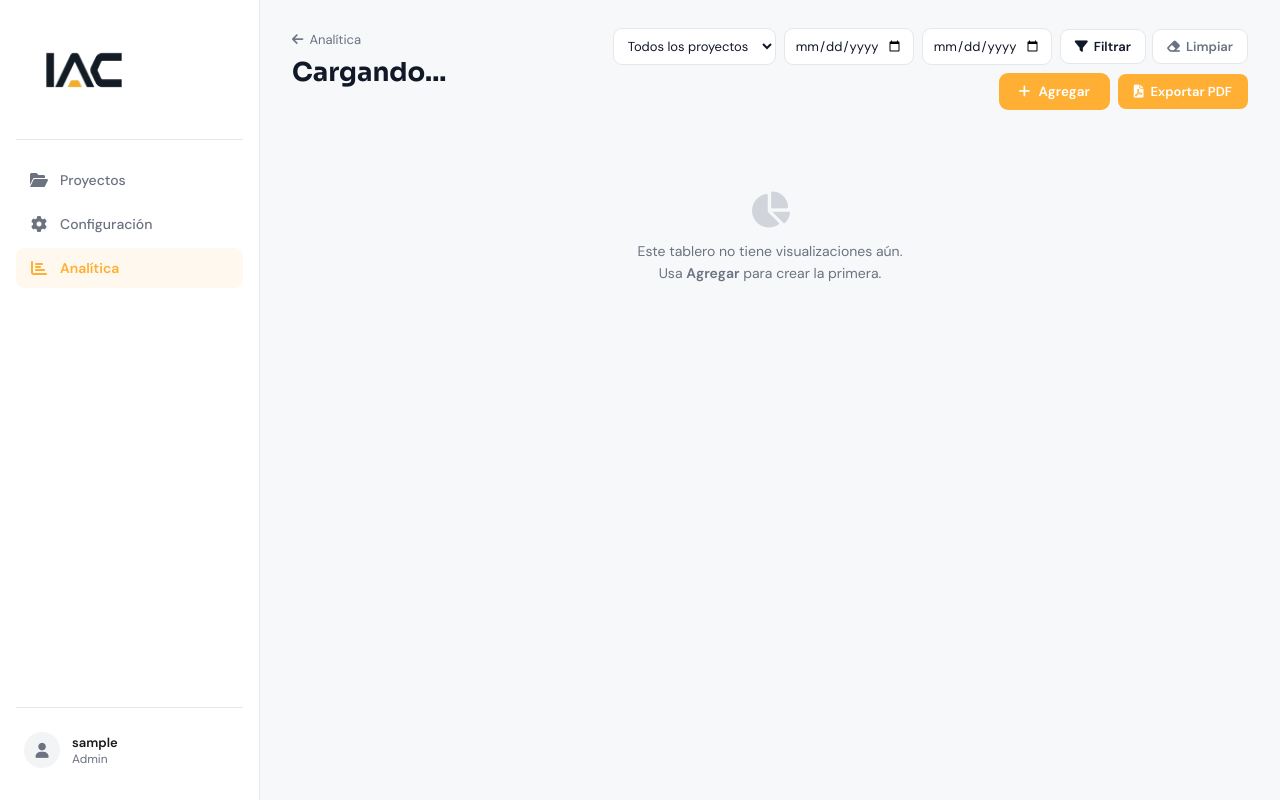
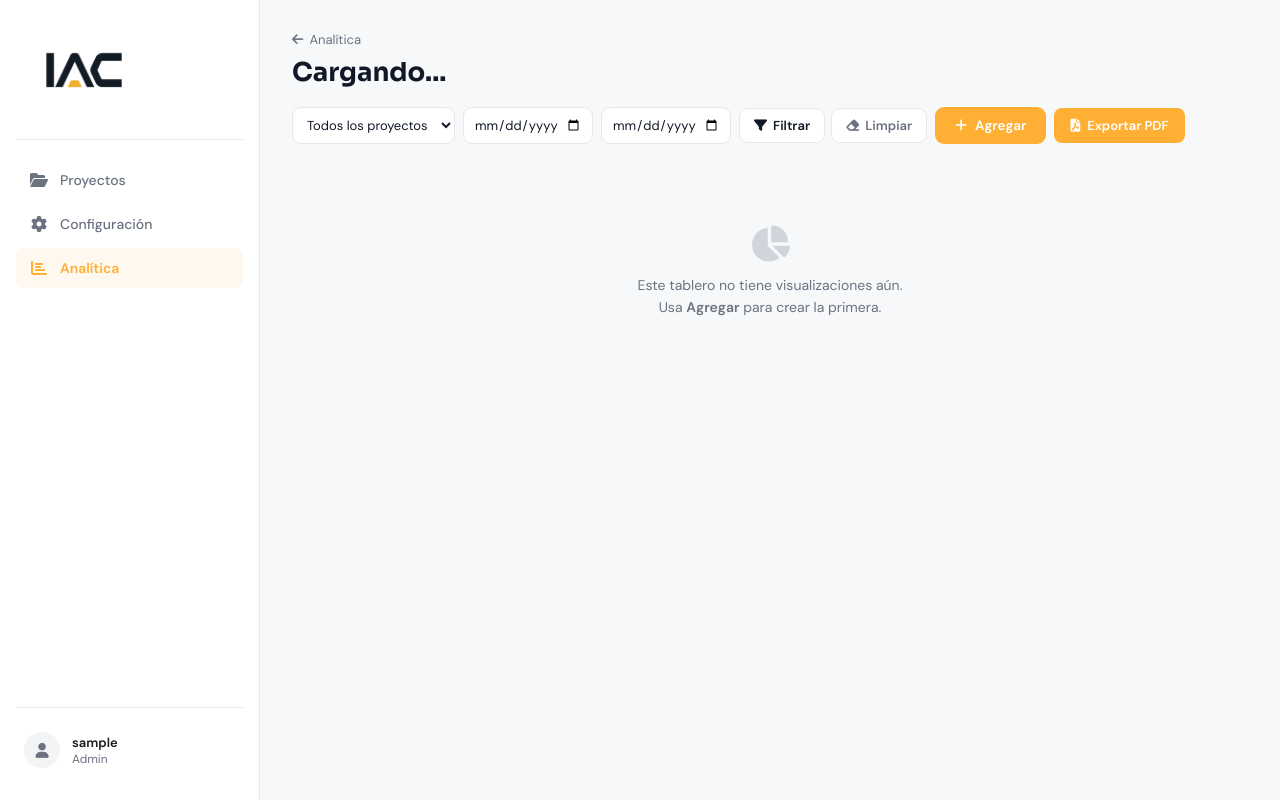
Before and after one commit to santiagogiraldo09/BitacoraTerranovus, a Flask app: page /analitica/tablero/1 in a window 1280 px wide. Run offline with Flask 3, Linux system fonts and the light colour scheme; the visitor is signed in with stand-in values (Sample User, id 1); data that the repository does not hold is empty; some libraries are stand-ins or nearby versions.

Commit message:
Update analitica_tablero.css

```diff
--- a/static/analitica_tablero.css
+++ b/static/analitica_tablero.css
@@ -767,3 +767,15 @@
     color: #EF4444;
     background: #FEF2F2;
 }
+
+/* El título ocupa su propia fila: un nombre de tablero largo no debe
+   competir por ancho con los filtros. */
+.an-header {
+    flex-direction: column;
+    align-items: stretch;
+    gap: 14px;
+}
+
+.an-header-acciones {
+    justify-content: flex-start;
+}
```
